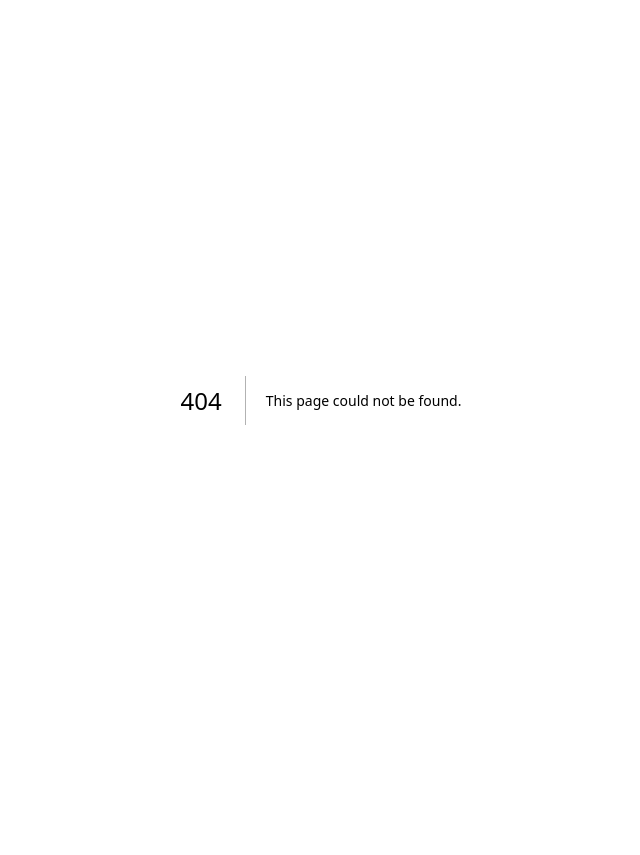
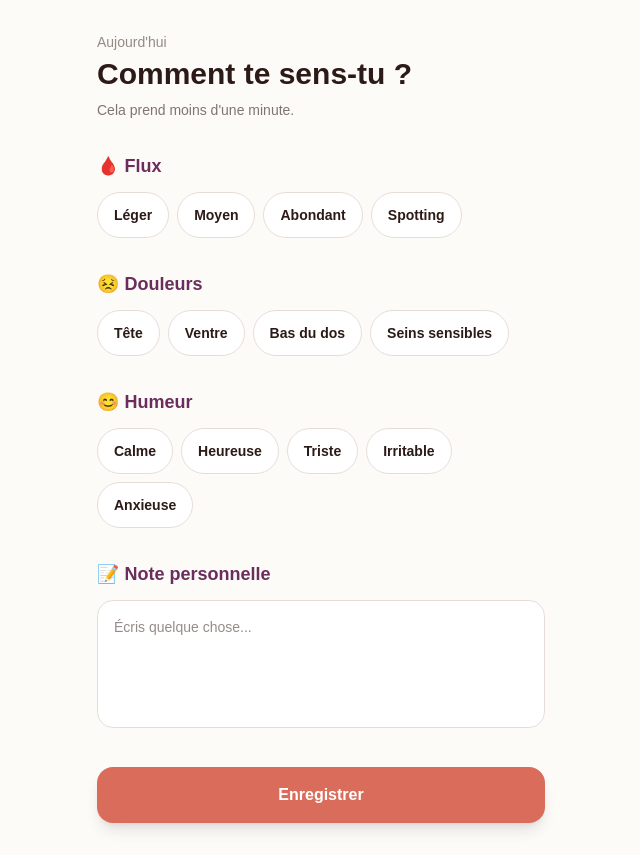
Before and after one commit to mountaga-tall/NAYA, a Next.js app: page /journal in a window 1280 px wide. Before the commit this address had no page. Shown: the whole page, without its empty margins (319-959 px from the left). Before the commit the page ends 800 px from the top, so only its background shows below. Built offline with nearby package versions, Linux system fonts and the light colour scheme.

Commit message:
Create JournalPage component for mood tracking

```diff
--- /dev/null
+++ b/app/journal/page.tsx
@@ -0,0 +1,144 @@
+"use client";
+
+import { useState } from "react";
+
+const fluxOptions = ["Léger", "Moyen", "Abondant", "Spotting"];
+const douleurOptions = [
+  "Tête",
+  "Ventre",
+  "Bas du dos",
+  "Seins sensibles",
+];
+const humeurOptions = [
+  "Calme",
+  "Heureuse",
+  "Triste",
+  "Irritable",
+  "Anxieuse",
+];
+
+export default function JournalPage() {
+  const [flux, setFlux] = useState<string | null>(null);
+  const [douleurs, setDouleurs] = useState<string[]>([]);
+  const [humeur, setHumeur] = useState<string | null>(null);
+
+  function toggleDouleur(value: string) {
+    setDouleurs((current) =>
+      current.includes(value)
+        ? current.filter((item) => item !== value)
+        : [...current, value]
+    );
+  }
+
+  function saveLog() {
+    alert("Ton suivi a été enregistré. 🌸");
+  }
+
+  return (
+    <main className="min-h-screen bg-[#FDFBF7] px-6 py-8 text-[#2C1A16]">
+      <div className="mx-auto max-w-md">
+        <header className="mb-8">
+          <p className="text-sm text-[#2C1A16]/50">
+            Aujourd'hui
+          </p>
+
+          <h1 className="mt-1 text-3xl font-bold">
+            Comment te sens-tu ?
+          </h1>
+
+          <p className="mt-2 text-sm text-[#2C1A16]/60">
+            Cela prend moins d'une minute.
+          </p>
+        </header>
+
+        <section className="mb-8">
+          <h2 className="mb-3 text-lg font-bold text-[#6B2D5C]">
+            🩸 Flux
+          </h2>
+
+          <div className="flex flex-wrap gap-2">
+            {fluxOptions.map((option) => (
+              <button
+                key={option}
+                onClick={() => setFlux(option)}
+                className={`rounded-full px-4 py-3 text-sm font-semibold ${
+                  flux === option
+                    ? "bg-[#D96C5B] text-white"
+                    : "bg-white border border-[#E7DDD8]"
+                }`}
+              >
+                {option}
+              </button>
+            ))}
+          </div>
+        </section>
+
+        <section className="mb-8">
+          <h2 className="mb-3 text-lg font-bold text-[#6B2D5C]">
+            😣 Douleurs
+          </h2>
+
+          <div className="flex flex-wrap gap-2">
+            {douleurOptions.map((option) => {
+              const selected = douleurs.includes(option);
+
+              return (
+                <button
+                  key={option}
+                  onClick={() => toggleDouleur(option)}
+                  className={`rounded-full px-4 py-3 text-sm font-semibold ${
+                    selected
+                      ? "bg-[#6B2D5C] text-white"
+                      : "bg-white border border-[#E7DDD8]"
+                  }`}
+                >
+                  {option}
+                </button>
+              );
+            })}
+          </div>
+        </section>
+
+        <section className="mb-8">
+          <h2 className="mb-3 text-lg font-bold text-[#6B2D5C]">
+            😊 Humeur
+          </h2>
+
+          <div className="flex flex-wrap gap-2">
+            {humeurOptions.map((option) => (
+              <button
+                key={option}
+                onClick={() => setHumeur(option)}
+                className={`rounded-full px-4 py-3 text-sm font-semibold ${
+                  humeur === option
+                    ? "bg-[#D96C5B] text-white"
+                    : "bg-white border border-[#E7DDD8]"
+                }`}
+              >
+                {option}
+              </button>
+            ))}
+          </div>
+        </section>
+
+        <section className="mb-8">
+          <h2 className="mb-3 text-lg font-bold text-[#6B2D5C]">
+            📝 Note personnelle
+          </h2>
+
+          <textarea
+            placeholder="Écris quelque chose..."
+            className="min-h-32 w-full resize-none rounded-2xl border border-[#E7DDD8] bg-white p-4 text-sm outline-none focus:border-[#D96C5B]"
+          />
+        </section>
+
+        <button
+          onClick={saveLog}
+          className="w-full rounded-2xl bg-[#D96C5B] px-6 py-4 font-bold text-white shadow-lg"
+        >
+          Enregistrer
+        </button>
+      </div>
+    </main>
+  );
+}
```
